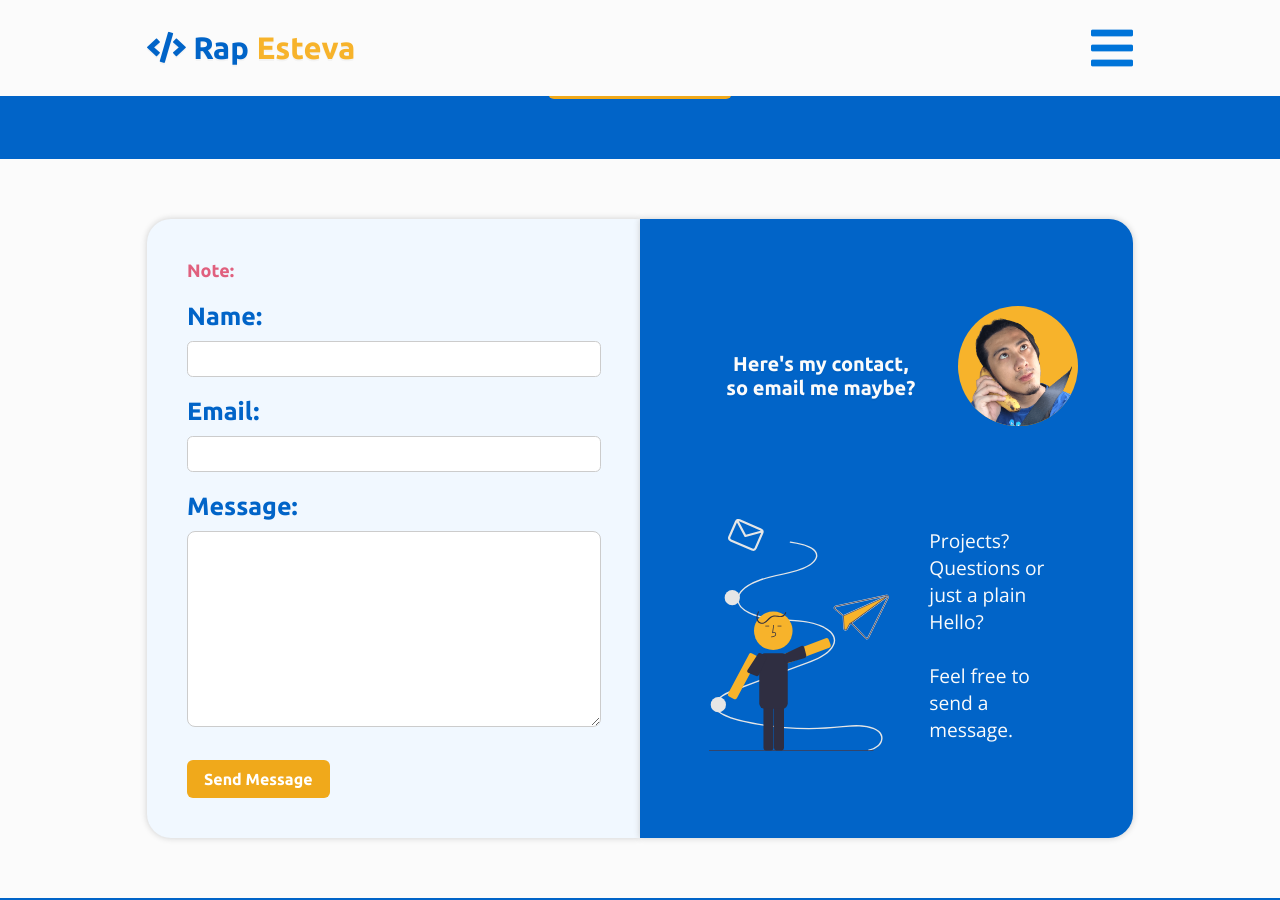
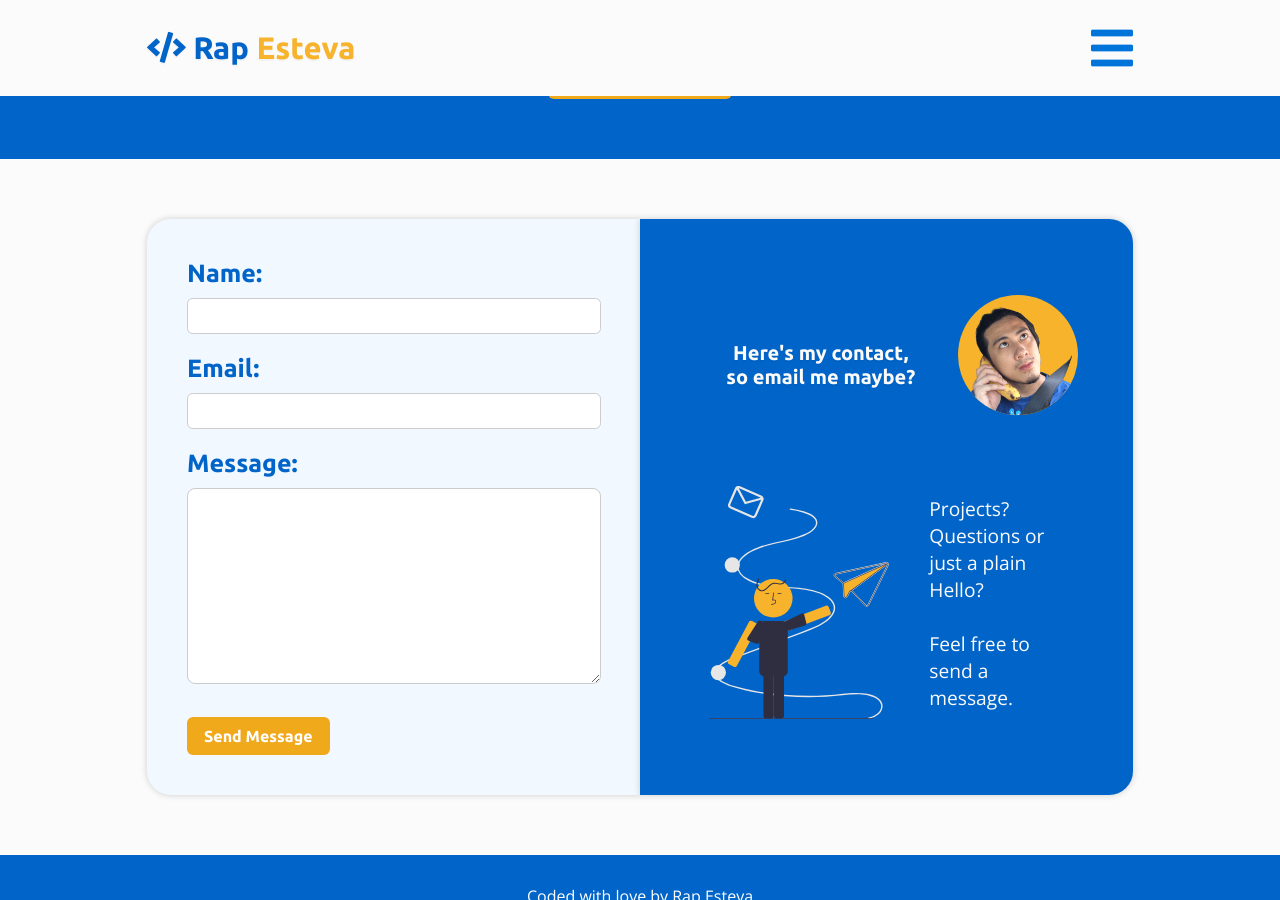
Before and after one commit to rapsamaniego27/portfolio-2020, a Jekyll site: the page built from index.html, in a window 1280 px wide and 900 px high, scrolled down 1406 px. Built offline with Jekyll 4.4.1, drawn with Linux system fonts in a browser that asks for light colours; nearby versions of some CDN libraries.

Commit message:
finalized note in contact form

```diff
--- a/_includes/contact-form.html
+++ b/_includes/contact-form.html
@@ -5,7 +5,7 @@
   <div class="contact-form col-lg6 col-xs12">
 
    <form action="POST" data-netlify="true" class="contact-form__inner">
-     {% if site.data.main.note %}
+     {% if site.data.main.note != '' %}
      <div class="help-warning hex-tertiary mb-20">
        <strong>Note: </strong>
        <p>{{ site.data.main.note }}</p>
@@ -13,17 +13,17 @@
      {% endif %}
     <div class="form-group">
      <label for="name">Name: </label>
-     <input type="text" id="name" name="name" class="mt-10">
+     <input type="text" id="name" name="name" class="mt-10" required>
     </div>
 
     <div class="form-group mt-20">
      <label for="email">Email: </label>
-     <input type="text" id="email" name="email" class="mt-10">
+     <input type="text" id="email" name="email" class="mt-10" required>
     </div>
 
     <div class="form-group mt-20 mb-20">
      <label for="message">Message: </label>
-     <textarea name="message" id="message" cols="30" rows="10" class="mt-10"></textarea>
+     <textarea name="message" id="message" cols="30" rows="10" class="mt-10" required></textarea>
     </div>
 
     <div class="field">
--- a/_includes/footer.html
+++ b/_includes/footer.html
@@ -9,7 +9,7 @@
       <i class="fab fa-twitter"></i>
     </a>
 
-    <a href="www.linkedin.com/in/ralph-martyn-esteva" target="_blank" class="btn-circle-accent">
+    <a href="https://www.linkedin.com/in/ralph-martyn-esteva" target="_blank" class="btn-circle-accent">
       <i class="fab fa-linkedin-in"></i>
     </a>
 
```
